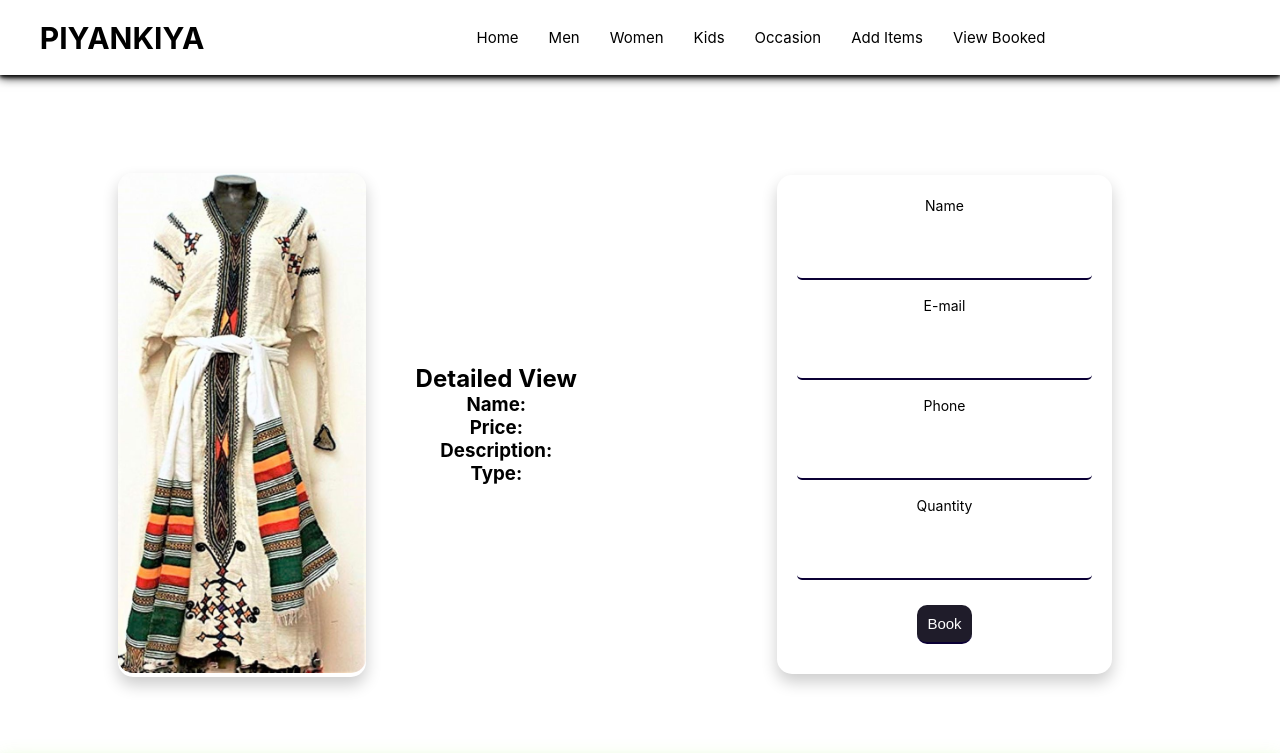
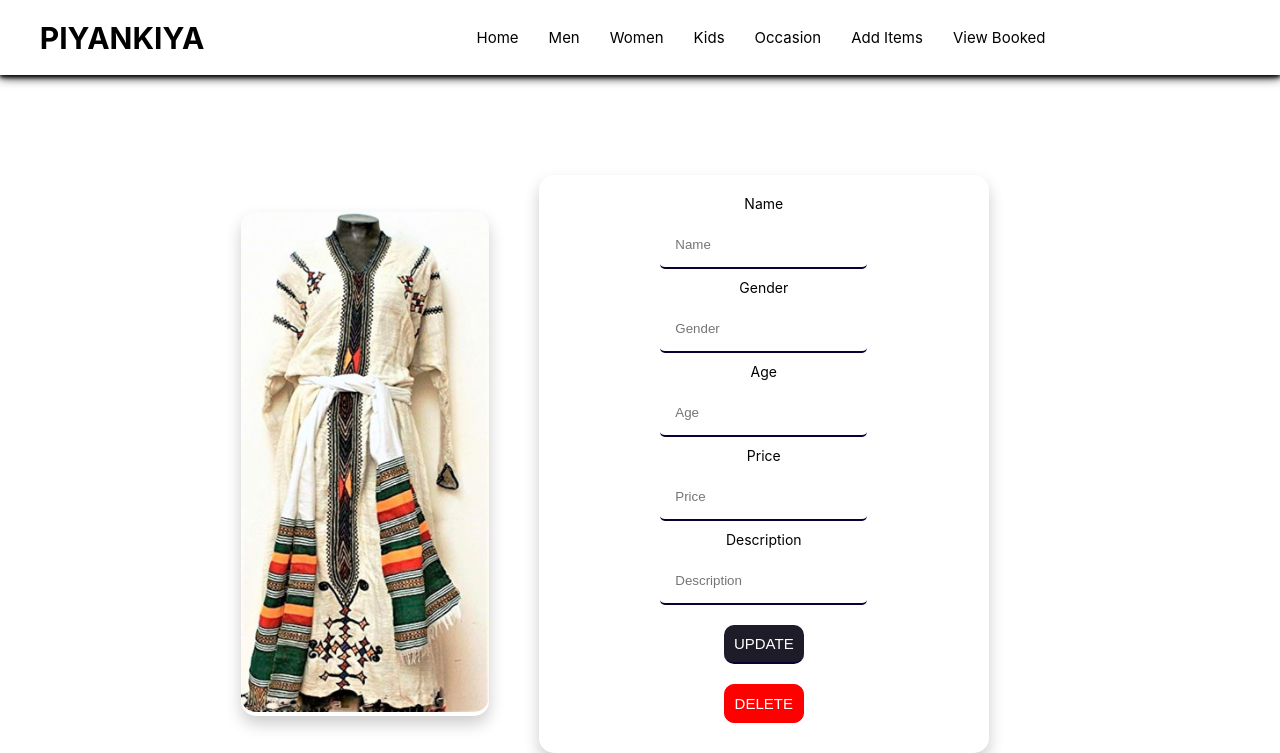
Before and after one commit to blackneb/Piyankiya-Admin, a React (Create React App) app: page /detailed in a window 1280 px wide. Shown: the top 753 px of the page. Built offline with nearby package versions, Linux system fonts and the light colour scheme.

Commit message:
detailed update

```diff
--- a/src/components/body/detailed/Detailed.js
+++ b/src/components/body/detailed/Detailed.js
@@ -1,6 +1,94 @@
-import React from 'react'
+import React, {useState} from 'react'
 import Photo from '../../Images/imageone.jpg'
 import '../../styles/style.css'
+import FormInput from '../../Forms/FormInput'
+
+const Adding_Items = () => {
+  const [values, setValues] = useState({
+    name: "",
+    gender: "",
+    age: "",
+    price: "",
+    description: "",
+  });
+  const inputs = [
+    {
+      id: 1,
+      name: "name",
+      type: "text",
+      placeholder: "Name",
+      errorMessage: "name should be 3-16 characters and shouldn't include any special character!",
+      label: "Name",
+      pattern: "^[A-Za-z0-9]{3,16}$",
+      required: true,
+    },
+    {
+      id: 2,
+      name: "gender",
+      type: "text",
+      placeholder: "Gender",
+      errorMessage: "Please enter the field",
+      label: "Gender",
+      required: true,
+    },
+    {
+      id: 3,
+      name: "age",
+      type: "number",
+      placeholder: "Age",
+      label: "Age",
+    },
+    {
+      id: 4,
+      name: "price",
+      type: "number",
+      placeholder: "Price",
+      errorMessage: "Please Enter thr price",
+      label: "Price",
+      required: true,
+    },
+    {
+      id: 5,
+      name: "description",
+      type: "text",
+      placeholder: "Description",
+      errorMessage: "Please Enter the description",
+      label: "Description",
+      required: true,
+    }
+  ];
+
+  const handleSubmit = (e) => {
+    e.preventDefault();
+    alert(JSON.stringify(values, null,2))
+  };
+
+  const onChange = (e) => {
+    setValues({ ...values, [e.target.name]: e.target.value });
+  };
+
+
+  return (
+    <div className='additemssec'>
+      <div className='additemsmain'>
+        <div>
+          <form onSubmit={handleSubmit}>
+          {inputs.map((input) => (
+            <FormInput
+              key={input.id}
+              {...input}
+              value={values[input.name]}
+              onChange={onChange}
+            />
+          ))}
+          <input className='submail' type="submit" value="UPDATE"></input>
+        </form>
+        <button className='submaildelete'>DELETE</button>
+        </div>
+      </div>
+    </div>
+  )
+}
 
 const Detailed = () => {
   return (
@@ -9,26 +97,8 @@ const Detailed = () => {
           <div className='detailedfirst'>
             <img src={Photo} alt='' className='detailedpic'/>
           </div>
-
-          <div className='detailedsecond'>
-            <h2 className='conlabel'>Detailed View</h2>
-            <h3 className='conlabel'>Name: </h3>
-            <h3 className='conlabel'>Price: </h3>
-            <h3 className='conlabel'>Description: </h3>
-            <h3 className='conlabel'>Type: </h3>
-          </div>
           <div className='detailedthird'>
-            <form>
-              <label className='conlabel'>Name</label><br/>
-              <input className='coninput'/><br/>
-              <label className='conlabel'>E-mail</label><br/>
-              <input className='coninput'/><br/>
-              <label className='conlabel'>Phone</label><br/>
-              <input className='coninput'/><br/>
-              <label className='conlabel'>Quantity</label><br/>
-              <input className='coninput'/><br/>
-              <input className='submail' type="submit" value="Book"></input>
-            </form>
+            <Adding_Items/>
           </div>
 
 
--- a/src/components/styles/style.css
+++ b/src/components/styles/style.css
@@ -290,6 +290,15 @@
     font-size: 15px;
     border-radius: 10px;
 }
+.submaildelete{
+    margin: 10px;
+    padding: 10px;
+    background-color: red;
+    color: white;
+    font-size: 15px;
+    border-radius: 10px;
+    border: 1px solid red;
+}
 
 .coninput{
     border: none;
@@ -423,12 +432,6 @@ input:invalid[focused="true"] ~ span{
     flex-direction: column;
     flex-wrap: wrap;
 }
-.detailedthird{
-    margin: 50px;
-    padding: 20px;
-    box-shadow: 0 8px 16px 0 rgba(0,0,0,0.2);
-    border-radius: 15px;
-}
 
 .signinmain{
     display: flex;
```
